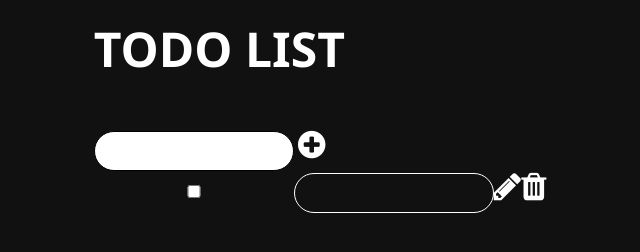
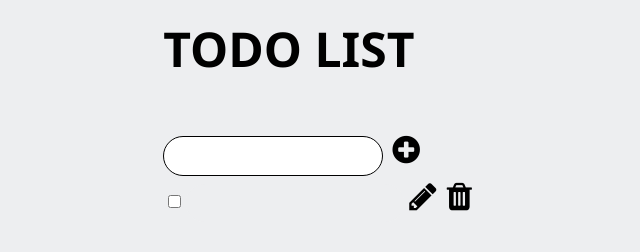
Before and after one commit to nastyacodes/todo-app-js, a plain HTML site: page index.html in a window 1280 px wide. Both pictures are taken after a click on the link 732 px from the left and 150 px from the top of the page. Shown: the whole page, without its empty margins (320-960 px from the left). Drawn offline with Linux system fonts and the light colour scheme.

Commit message:
Style and Functions
I made this app more good-looking and added edit, delete and check functions.

```diff
--- a/app.js
+++ b/app.js
@@ -19,6 +19,9 @@ const displayTodo = () => {
         const checkBox = document.createElement('input');
         checkBox.setAttribute('type', 'checkbox');
         oneTodo.appendChild(checkBox);
+        checkBox.addEventListener('click', () => {
+            text.classList.toggle('done');
+        });
 
         const text = document.createElement('input');
         text.setAttribute('type', 'text');
@@ -30,10 +33,19 @@ const displayTodo = () => {
         const editIcon = document.createElement('i');
         editIcon.classList.add('fa', 'fa-pencil', 'icon', 'fa-2x');
         oneTodo.appendChild(editIcon);
+        editIcon.addEventListener('click', () => {
+            text.toggleAttribute('disabled');
+        });
 
         const deleteIcon = document.createElement('i');
         deleteIcon.classList.add('fa', 'fa-trash', 'icon', 'fa-2x');
         oneTodo.appendChild(deleteIcon);
+        deleteIcon.addEventListener('click', function () {
+            const input = this.parentElement.querySelector('.todo-input');
+            const index = todos.indexOf(input.value);
+            todos.splice(index, 1);
+            displayTodo();
+        });
 
         container.appendChild(oneTodo);
     }
--- a/style.css
+++ b/style.css
@@ -7,30 +7,45 @@
 
 body{
     height: 100vh;
-    background-color: #111;
+    background-color: #EDEEF0;
     display: flex;
     justify-content: center;
 }
 
 h1{
-    color: #fff;
+    color: rgb(0, 0, 0);
     font-size: 3rem;
     margin: 1rem 0 3rem;
 }
 
 i{
-    color: #fff;
+    color: rgb(0, 0, 0);
+    margin: 5px;
 }
 
 input{
-    border: 1px solid;
+    border: 1.5px solid;
     border-radius: 25px;
-    width: 200px;
     padding: 10px;
     outline: none;
 }
 
 input:disabled{
-    background-color: #111;
-    color: #fff;
+    background-color: #EDEEF0;
+    color: rgb(0, 0, 0);
+    border: none;
 }
+
+input[type="checkbox"] {
+    position: relative;
+    margin: 5px;
+}
+
+.done {
+    text-decoration: line-through;
+    color: rgb(71, 71, 71);
+}
+
+#todo-list {
+    margin: auto;
+}
```
